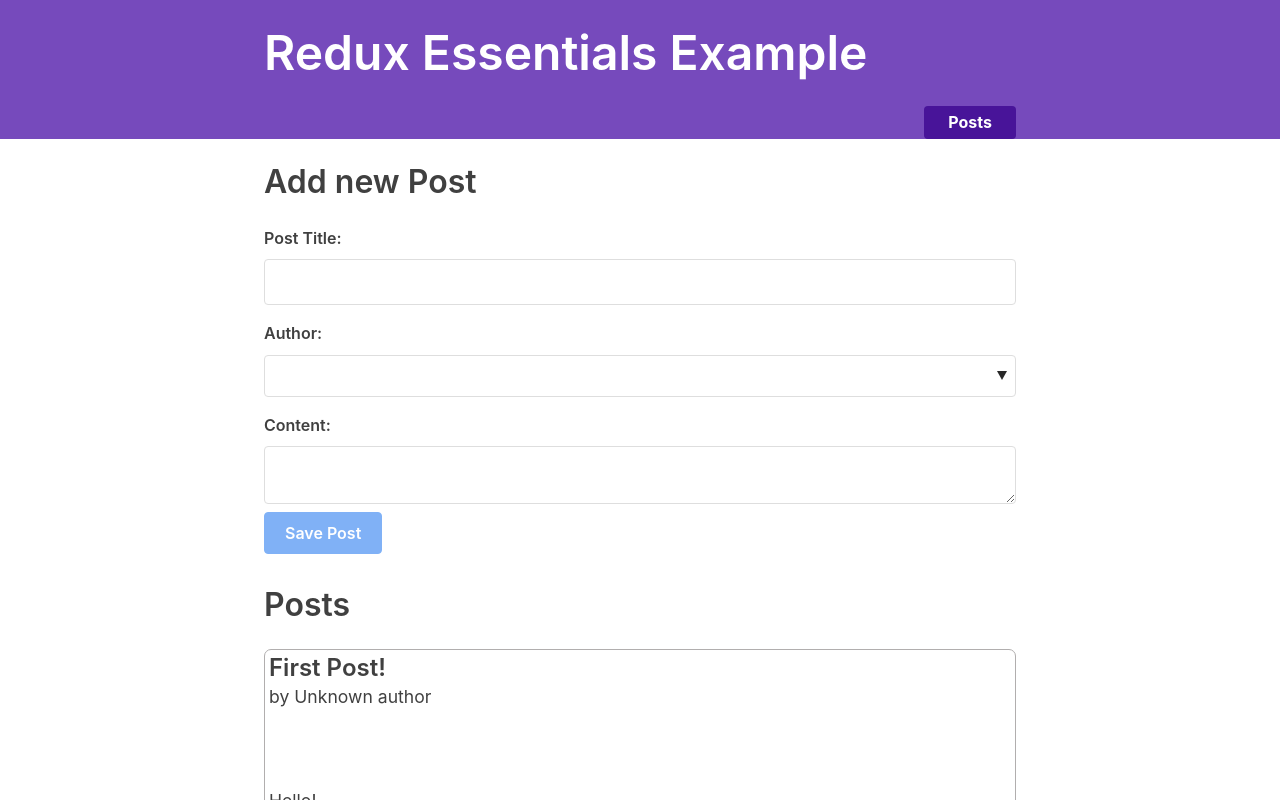
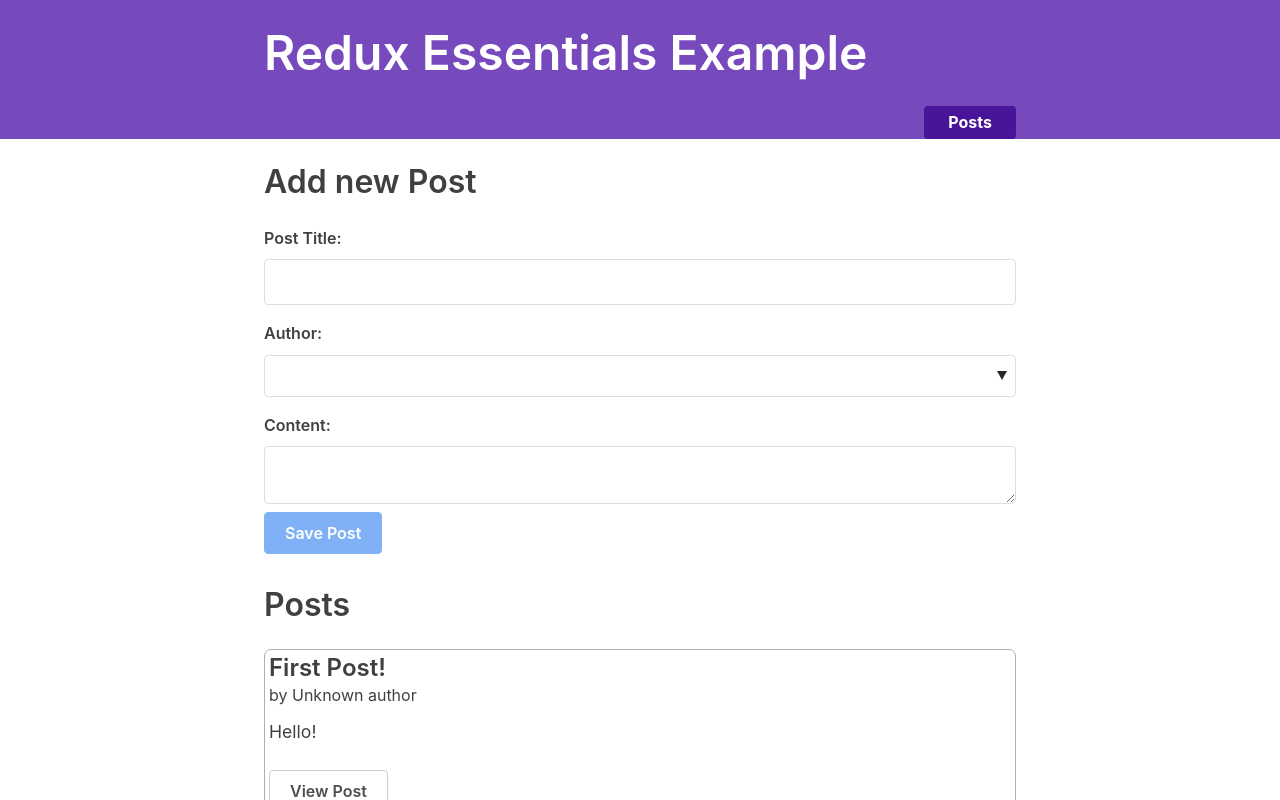
Before and after one commit to 8mamo10/relux, a React (Create React App) app in the folder redux-essentials-example-app/: page / in a window 1280 px wide. Shown: the top 800 px of the page. Built offline with nearby package versions, Linux system fonts and the light colour scheme; what miragejs, txtgen would draw is missing.

Commit message:
Show TimeAgo on PostsList

```diff
--- a/redux-essentials-example-app/src/features/posts/PostsList.js
+++ b/redux-essentials-example-app/src/features/posts/PostsList.js
@@ -12,8 +12,8 @@
     <article className="post-excerpt" key={post.id}>
       <h3>{post.title}</h3>
       <div>
-        <p><PostAuthor userId={post.user} /></p>
-        <p><TimeAgo timstamp={post.date} /></p>
+        <PostAuthor userId={post.user} />
+        <TimeAgo timestamp={post.date} />
       </div>
       <p className="post-content">{post.content.substring(0, 100)}</p>
       <Link to={`/posts/${post.id}`} className="button muted-button">
--- a/redux-essentials-example-app/src/features/posts/postsSlice.js
+++ b/redux-essentials-example-app/src/features/posts/postsSlice.js
@@ -18,7 +18,7 @@
         return {
           payload: {
             id: nanoid(),
-            date: new Date().toString(),
+            date: new Date().toISOString(),
             title,
             content,
             user: userId
```
